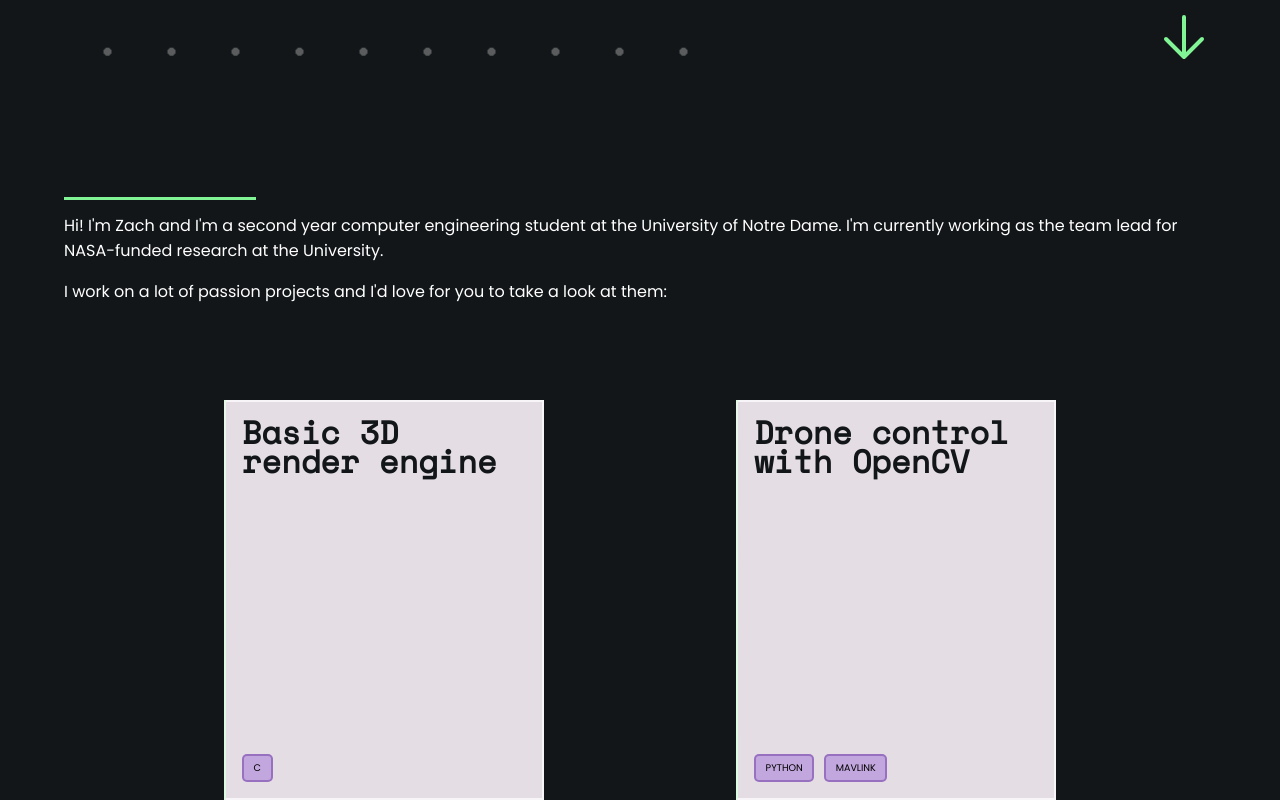
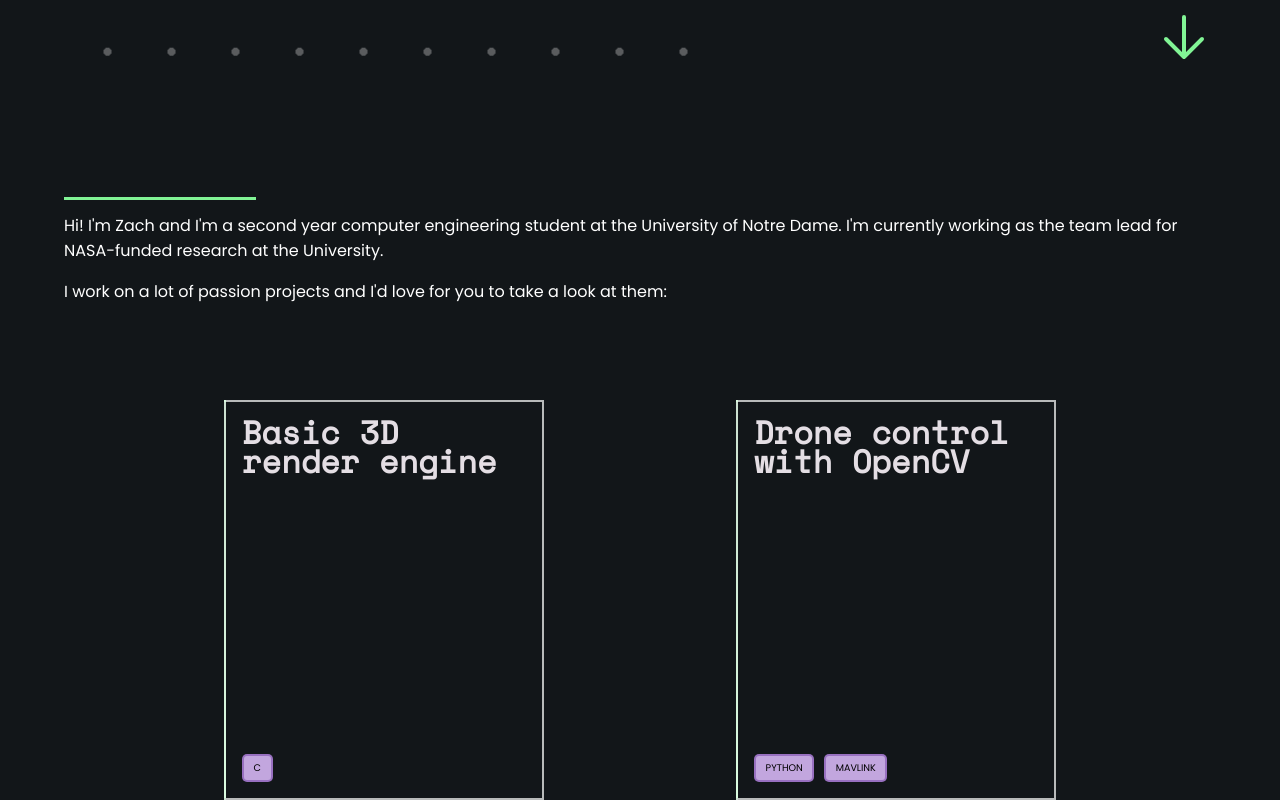
Before and after one commit to zachvin/portfolio-site, a plain HTML site: page main.html in a window 1280 px wide. Shown: the part 699-1499 px from the top of the page. Drawn offline with nearby package versions, Linux system fonts and the light colour scheme.

Commit message:
made small improvements to cards, scale down on active

```diff
--- a/style.css
+++ b/style.css
@@ -180,8 +180,11 @@ CARDS
   border: 2px solid rgba(255, 255, 255, 0.7);
   width: clamp(20rem, 15vw, 22rem);
   height: clamp(25rem, 20vw, 27rem);
-  background-image: linear-gradient(135deg, #E4DEE4, #E4DEE4, #81f495);
-  background-size: 400%;
+  background-image: linear-gradient(135deg, #121619, #121619, #81f495);
+
+  /* E4DEE4 */
+
+  background-size: 500%;
   background-position: 0% 0%;
   padding: 1rem;
 
@@ -192,6 +195,7 @@ CARDS
 }
 
 .card h4 {
+  color: #E4DEE4;
   font-family: 'Space Mono', sans-serif;
   font-size: 2rem;
   line-height: 1.8rem;
@@ -243,6 +247,10 @@ CARDS
   transform: scale(102%, 102%);
 }
 
+.card:active {
+  transform: scale(99.5%, 99.5%);
+}
+
 .arrow-up-right {
   position: absolute;
   bottom: 5px;
```
Lines whose indentation alone changed are shown as unchanged.
